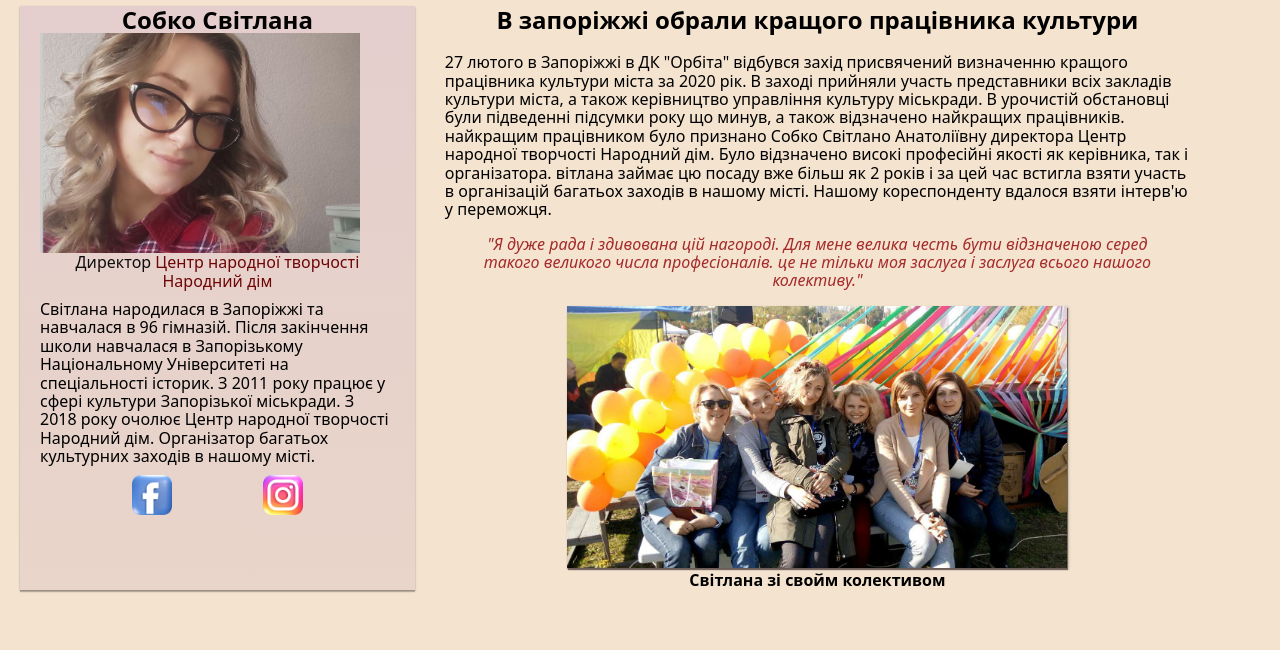
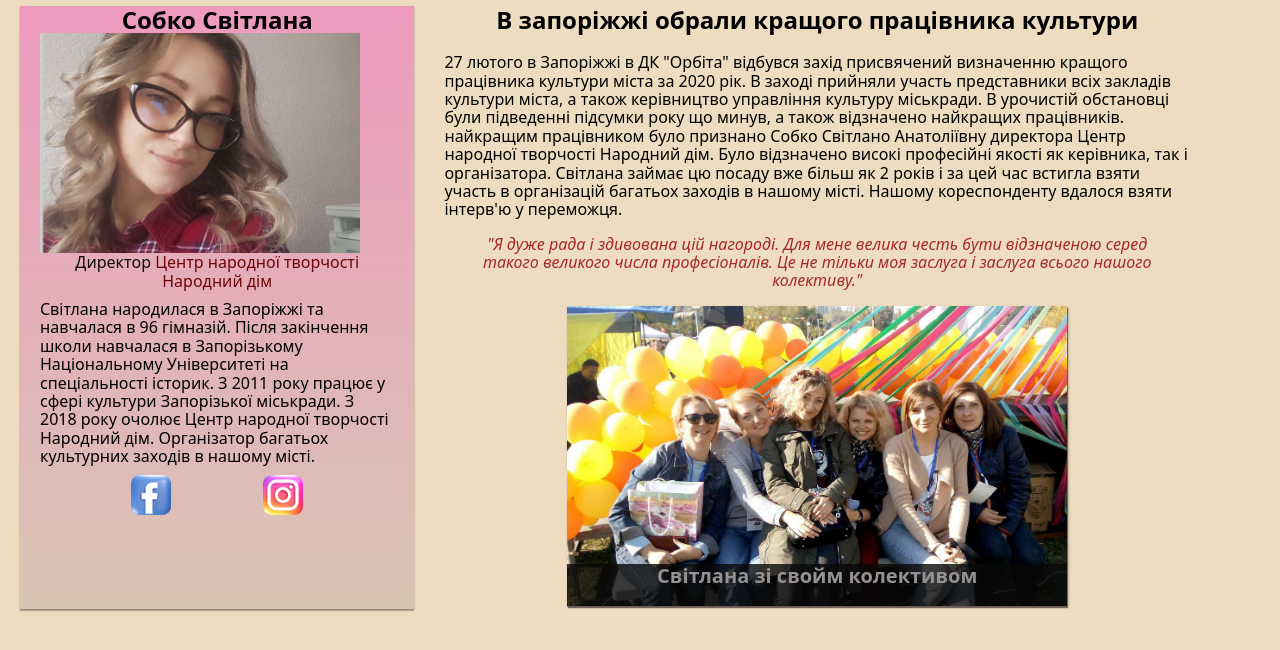
Before and after one commit to moskalenkopavel86/q, a plain HTML site: page index.html in a window 1280 px wide. Shown: the part 62-712 px from the top of the page. Drawn offline with nearby package versions, Linux system fonts and the light colour scheme.

Commit message:
ховер и анимация

```diff
--- a/index.html
+++ b/index.html
@@ -44,15 +44,17 @@
 
                 найкращим працівником було признано Собко Світлано Анатоліївну директора
                 Центр народної творчості Народний дім. Було відзначено високі професійні якості як керівника, так і організатора.
-                вітлана займає цю посаду вже більш як 2 років і за цей час встигла взяти участь в організацій багатьох заходів в нашому місті.
+                Світлана займає цю посаду вже більш як 2 років і за цей час встигла взяти участь в організацій багатьох заходів в нашому місті.
 
 
                 Нашому кореспонденту вдалося взяти інтерв'ю у переможця.
 
                 <blockquote class="interviu"> <i class="i">"Я дуже рада і здивована цій нагороді. Для мене велика честь бути відзначеною серед такого великого
-                числа професіоналів. це не тільки моя заслуга і заслуга всього нашого колективу."</i> </blockquote>
-                <img class="nd" src="./img/народний дім.jpg" width="500" alt="колектив Народного дому">
-                <p> <b>Світлана зі свойм колективом </b></p>
+                числа професіоналів. Це не тільки моя заслуга і заслуга всього нашого колективу."</i> </blockquote>
+                <!-- <img class="nd" src="./img/народний дім.jpg" width="500" alt="колектив Народного дому"> -->
+               <div class="nad"><p class="text-opacity">Світлана зі свойм колективом</p></div>
+
+
 
             </p>
         </section>
--- a/style.css
+++ b/style.css
@@ -11,8 +11,7 @@ p{
 }
 
 .body{
-    background-color: rgb(243, 227, 207);
-}
+    background-color: rgb(238, 220, 192)}
 
 .header{
     display: flex;
@@ -21,15 +20,10 @@ p{
     justify-content: space-around;
     outline: 3px solid black;
 }
-.item{ color: red;
-
-}
-
-
+.item{ color: red; }
 .over{
     display: flex;
     max-width: 1200px;
-
 }
 
 .saidbar{
@@ -38,8 +32,7 @@ p{
     padding-right: 20px;
     padding-bottom: 20px;
     margin: 0 20px;
-    background: linear-gradient(to bottom,  rgba(214, 185, 203, 0.5), rgba(210,180,190, 0.3) );
-
+    background: linear-gradient(to bottom,  rgba(238, 110, 189, 0.6), rgba(168, 145, 153, 0.3) );
     box-shadow:  0px 2px 1px rgba(0, 0, 0, 0.2),  0px 1px 1px rgba(0, 0, 0, 0.14),  0px 1px 3px  rgba(0, 0, 0, 0.12);
     text-align: center;
     cursor: pointer;
@@ -48,6 +41,7 @@ p{
 .saidbar:hover{
     background-image: linear-gradient(to right, rgba(230, 100, 180, 0.3), rgba(24,67.150, 0.3)), url(./img/колбаса-ховер.jpg);
     background-position: top;
+    transition: 1000ms cubic-bezier(0.175, 0.885, 0.32, 1.275);
     color: khaki;
 }
 
@@ -57,7 +51,6 @@ p{
     background-image: url(./img/Калбаса-сайдбар.jpg);
     background-position: center;
     background-size: cover;
-
 }
 
 .img-saidbar:hover{
@@ -85,12 +78,13 @@ p{
     margin: 0;
     padding: 0;
     margin-top: 10px;
+    overflow: hidden;
     list-style: none;
     align-items: center;
     justify-content:space-evenly;
 }
 
-.social-logo {
+.social-logo {position: relative;
   display: block;
   content: "";
   width: 40px;
@@ -100,19 +94,46 @@ p{
 
  .facebook{
     background-image: url(./img/2.png);
+    transition: transform 500ms cubic-bezier(0.175, 0.885, 0.32, 1.275);
 }
 
 .facebook:hover, .facebook:focus{
+   transform: translateY(-40px);
+}
+
+
+.facebook::before{
+    content: "";
+    position: absolute;
+    width: 40px;
+    height: 40px;
+    top: 50%;
+    left: 0;
+    transform: translateY(calc(-50% + 40px));
     background-image: url(./img/facebook_logo.png);
+    background-size: contain;
 }
+
 
 .insta{
  background-image: url(./img/1.png);
+ transition: transform 500ms cubic-bezier(0.175, 0.885, 0.32, 1.275);
 }
 
 .insta:hover, .insta:focus {
+    transform: translateY(-40px);
+ }
+
+   .insta::before{ content: "";
+    position: absolute;
+    width: 40px;
+    height: 40px;
+    top: 50%;
+    left: 0;
+    transform: translateY(calc(-50% + 40px));
     background-image: url(./img/insta.png);
-   }
+    background-size: contain;
+ }
 
 .conteiner{
     text-align: center;
@@ -129,6 +150,43 @@ p{
     color: brown;
 }
 
-.nd{
-  box-shadow:   1px 2px 1px rgba(68, 62, 60, 0.7),  0px 1px 1px rgba(185, 81, 81, 0.4),  2px 1px 3px  rgba(0, 0, 0, 0.12);;
+.nad{position: relative;
+    display:inline-flex;
+    justify-content: center;
+    align-items:flex-end;
+    width: 500px;
+    height: 300px;
+    color: rgb(150, 146, 146);
+    background-image: url(./img/народний\ дім.jpg);
+    background-size: cover;
+    background-repeat: no-repeat;
+    background-position: center;
+    box-shadow:   1px 2px 1px rgba(68, 62, 60, 0.7),  0px 1px 1px rgba(185, 81, 81, 0.4),  2px 1px 3px  rgba(0, 0, 0, 0.12);
 }
+
+.nad:hover{
+    display: inline-flex;
+    width: 500px;
+    height: 300px;
+    background-image:linear-gradient(to bottom, rgba(168, 156, 156, 0.5),  rgba(230, 213, 213, 0.4)), url(./img/nd.jpg);
+    background-size: cover;
+    background-repeat: no-repeat;
+    background-position: center;
+    box-shadow:   1px 2px 1px rgba(68, 62, 60, 0.7),  0px 1px 1px rgba(185, 81, 81, 0.4),  2px 1px 3px  rgba(0, 0, 0, 0.12);
+}
+
+.nad:hover p{
+    opacity: 0;
+}
+
+.text-opacity{position: absolute;
+    display: inline-flex;
+    justify-content: center;
+    width: 100%;
+    height: 14%;
+    left: 50%;
+    transform: translateX(-50%);
+    background-color: rgb(8, 8, 8, 0.8);
+    font-size: 20px;
+    font-weight: 800;
+}
```
